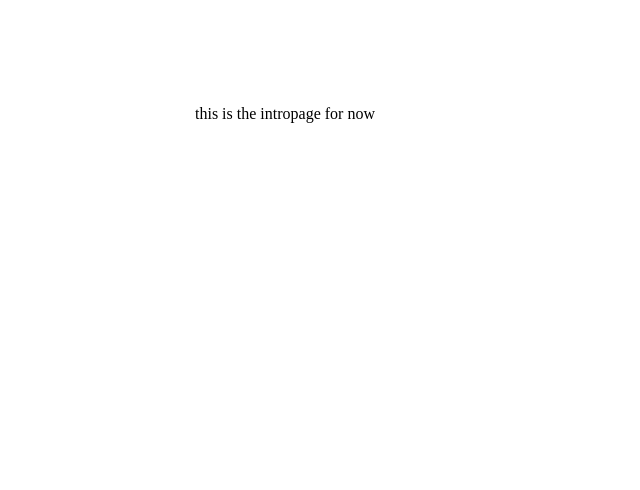
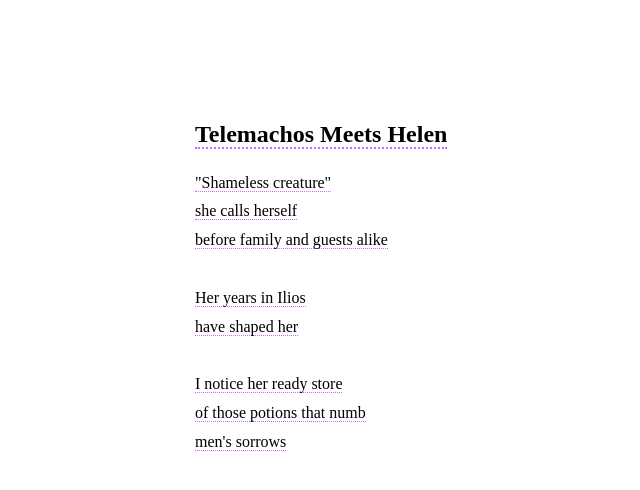
Before and after one commit to stellarshakes/odysseyprosthesy, a React (Create React App) app: page /#/helen in a window 1280 px wide. Before the commit this address led to /#/. Shown: the top 490 px of the page, without its empty margins (55-695 px from the left). Built offline with nearby package versions, Linux system fonts and the light colour scheme; a web font is replaced by a local one.

Commit message:
added 4 poems, started hovertext

```diff
--- a/src/App.css
+++ b/src/App.css
@@ -44,10 +44,15 @@ div.p {
 }
 
 .setPenelope .cycleSpan:hover{
-	background-color: rgba(235,0,42,0.6);
 	background-color: rgba(255,220,225,0.3);
 	color: black;
 	text-decoration: none;
+}
+
+.setPenelope .hovertext {
+	border-bottom-style: dotted;
+  	border-bottom-color: rgba(235,0,42,0.6);
+  	border-bottom-width: 2px;
 }
 
 .setOdysseus .cycleSpan{
@@ -58,6 +63,24 @@ div.p {
 .setOdysseus .cycleSpan:hover{
 	background-color: rgba(0,130,250,0.6);
 	color: white;
+}
+
+/* Telemachos purple
+correct for cyclespan underlines
+adjust in google colour picker for shades
+rgba(179,0,255,0.6);
+*/
+
+.setTelemachos .hovertext{
+	border-bottom-style: dotted;
+  	border-bottom-color: rgba(179,0,255,0.6);
+  	border-bottom-width: 1px;
+}
+
+.setTelemachos h2 .hovertext{
+	border-bottom-style: dotted;
+  	border-bottom-color: rgba(179,0,255,0.6);
+  	border-bottom-width: 2px;
 }
 
 .theveil {
--- a/src/App.js
+++ b/src/App.js
@@ -6,6 +6,10 @@ import Despair from './poemfiles/despair';
 import HalithersesProphecy from './poemfiles/halithersesprophecy';
 import BabyTelemachos from './poemfiles/babytelemachos';
 import Odysseus from './poemfiles/odysseus';
+import PenelopesShroud from './poemfiles/penelopesshroud';
+import TelemachosLeaves from './poemfiles/telemachosleaves';
+import Penelope from './poemfiles/penelope';
+import Helen from './poemfiles/helen';
 
 import Poem1 from './poemfiles/poem1';
 import Poem2 from './poemfiles/poem2';
@@ -36,6 +40,18 @@ function App() {
                 <Route path={'/odysseus'}>
                     <Odysseus/>
                 </Route>
+                <Route path={'/penelopesshroud'}>
+                    <PenelopesShroud/>
+                </Route>
+                <Route path={'/telemachosleaves'}>
+                    <TelemachosLeaves/>
+                </Route>
+                <Route path={'/penelope'}>
+                    <Penelope/>
+                </Route>
+                <Route path={'/helen'}>
+                    <Helen/>
+                </Route>
                 <Route path={'/poem2'}>
                     <Poem2/>
                 </Route>
--- /dev/null
+++ b/src/poemfiles/helen.js
@@ -0,0 +1,45 @@
+import React from 'react'
+import CycleSpan from "../CycleSpan";
+import {Link} from 'react-router-dom'
+
+function Helen() {
+	return (
+		<div className='helen' className='setPenelope' className='setTelemachos'>
+		<h2>
+			<a className='hovertext' title='penelope writes helen'>
+			Telemachos Meets Helen
+			</a>
+		</h2>
+		<p>
+			<a className='hovertext' title='dear one'>
+			"Shameless creature"
+			</a><br/>
+			<a className='hovertext' title='when did you last call on me?'>
+			she calls herself
+			</a><br/>
+			<a className='hovertext' title='when was I last your guest?'>
+			before family and guests alike
+			</a><br/>
+			<br/>
+			<a className='hovertext' title='so long away'>
+			Her years in Ilios
+			</a><br/>
+			<a className='hovertext' title='subjected to womanhood'>
+			have shaped her
+			</a><br/>
+			<br/>
+			<a className='hovertext' title='what trauma must it have been?'>
+			I notice her ready store
+			</a><br/>
+			<a className='hovertext' title='to send you drowning in drugs that numb'>
+			of those potions that numb
+			</a><br/>
+			<a className='hovertext' title='the pain of living'>
+			men's sorrows
+			</a><br/>
+		</p>
+		</div>
+	)
+}
+
+export default Helen
--- a/src/poemfiles/odysseus.js
+++ b/src/poemfiles/odysseus.js
@@ -4,7 +4,7 @@ import {Link} from 'react-router-dom'
 
 function Odysseus() {
         return (
-        <div className='Odysseus'>
+        <div className='Odysseus' className='setOdysseus'>
             <h2>Odysseus</h2>
             <p>
            		My reputation is of savage air<br/>
--- /dev/null
+++ b/src/poemfiles/penelope.js
@@ -0,0 +1,32 @@
+import React from 'react'
+import CycleSpan from "../CycleSpan";
+import {Link} from 'react-router-dom'
+
+function Penelope() {
+	return (
+		<div className='penelope' className='setPenelope'>
+		<h2>Penelope</h2>
+		<p>
+			<a className='hovertext' title='lelolelele'>I light a vigil</a><br/>
+			to watch over<br/>
+			<br/>
+			Some god sends a storm wind<br/>
+			snatches each candle away<br/>
+			one after the other<br/>
+			<br/>
+			I am left alone in the nightmare<br/>
+			and the wick that keeps me burning<br/>
+			is fading<br/>
+			I see it fray and unbecome<br/>
+			<br/>
+			Why must everyone I love<br/>
+			go away in the end?<br/>
+			<br/>
+			My turn is surely next<br/>
+			to either leave or finally awaken
+		</p>
+		</div>
+	)
+}
+
+export default Penelope
--- /dev/null
+++ b/src/poemfiles/penelopesshroud.js
@@ -0,0 +1,49 @@
+import React from 'react'
+import CycleSpan from "../CycleSpan";
+import {Link} from 'react-router-dom'
+
+function PenelopesShroud() {
+        return (
+        <div className='PenelopesShroud' className='setPenelope'>
+            <h2>Penelope's Shroud</h2>
+            <p>
+           		I am no clear lyre<br/>
+				muffled on the loom<br/>
+				<br/>
+				but Penelope shrouds herself in her composition<br/>
+				plucks at my heddles<br/>
+				and slowly plucks away the itch of her tremor<br/>
+				<br/>
+				I become as she scratches at the warp<br/>
+				<br/>
+				I once became enough<br/>
+				to meet the floor<br/>
+				the prick of dust<br/>
+				and the exploratory tread of a spider<br/>
+				<br/>
+				At night<br/>
+				I unbecome<br/>
+				<br/>
+				Her blade draws sharp chords<br/>
+				<br/>
+				She ravels<br/>
+				<br/>
+				I shed myself in the muscular decision of her hands<br/>
+				<br/>
+				None of the men know enough about completion dates<br/>
+				to ask<br/>
+				<br/>
+				The milk and ink of the moon dye my white and red and gold<br/>
+				grey<br/>
+				<br/>
+				But the loose strings of my neighbour-composer are silver<br/>
+				as they stretch sticky ambition into the wind<br/>
+				<br/>
+				They reach for an anchor<br/>
+				and are choked by fresh morning with droplets
+            </p>
+        </div>
+    )
+}
+
+export default PenelopesShroud
--- /dev/null
+++ b/src/poemfiles/telemachosleaves.js
@@ -0,0 +1,39 @@
+import React from 'react'
+import CycleSpan from "../CycleSpan";
+import {Link} from 'react-router-dom'
+
+function TelemachosLeaves() {
+        return (
+        <div className='TelemachosLeaves' className='setTelemachos'>
+            <h2>Telemachos Leaves</h2>
+            <p>
+            	A divine visitation<br/>
+				is not to be ignored<br/>
+				<br/>
+				I'll cast off and track<br/>
+				news of<br/>
+				my missing father<br/>
+				<br/>
+				I know where the grain and wine are stored<br/>
+				and with a little help<br/>
+				I'll pack supplies to bring aboard<br/>
+				<br/>
+				sail in the muted ink of night<br/>
+				even alone<br/>
+				even on my own<br/>
+				<br/>
+				The balsamic moon on the rise<br/>
+				and the gods that hide behind<br/>
+				keep watch for me too now<br/>
+				<br/>
+				Whether glory<br/>
+				stories<br/>
+				or a hero<br/>
+				<br/>
+				I must bring something home
+            </p>
+        </div>
+    )
+}
+
+export default TelemachosLeaves
```
